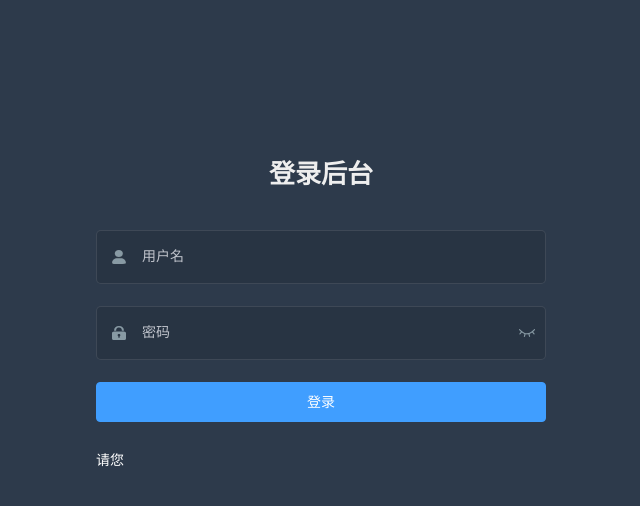
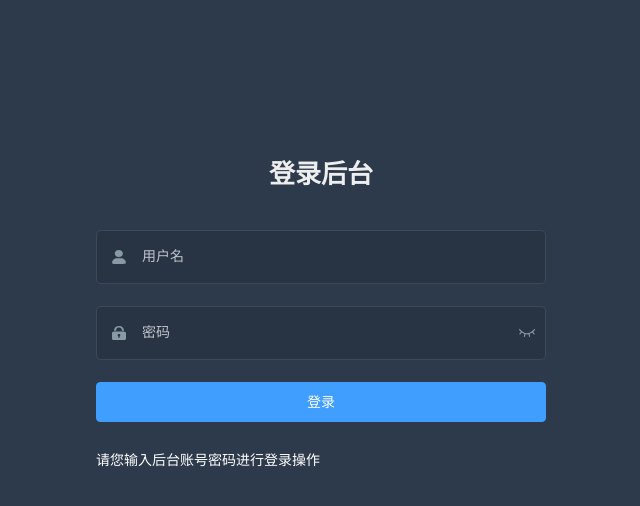
Before and after one commit to iszmxw/admin_template, a Vue app: page /#/login in a window 1280 px wide. Shown: the top 506 px of the page, without its empty margins (319-959 px from the left). Built offline with nearby package versions, Linux system fonts and the light colour scheme.

Commit message:
继续开始博客后台制作

```diff
--- a/src/views/login/index.vue
+++ b/src/views/login/index.vue
@@ -42,7 +42,7 @@
       <el-button :loading="loading" type="primary" style="width:100%;margin-bottom:30px;" @click.native.prevent="handleLogin">登录</el-button>
 
       <div class="tips">
-        <span> 请您</span>
+        <span> 请您输入后台账号密码进行登录操作</span>
       </div>
 
     </el-form>
```
